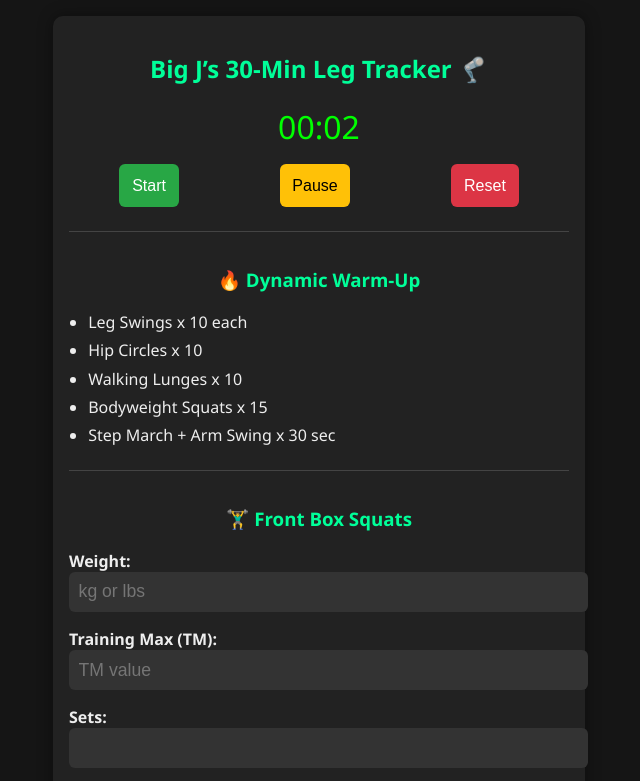
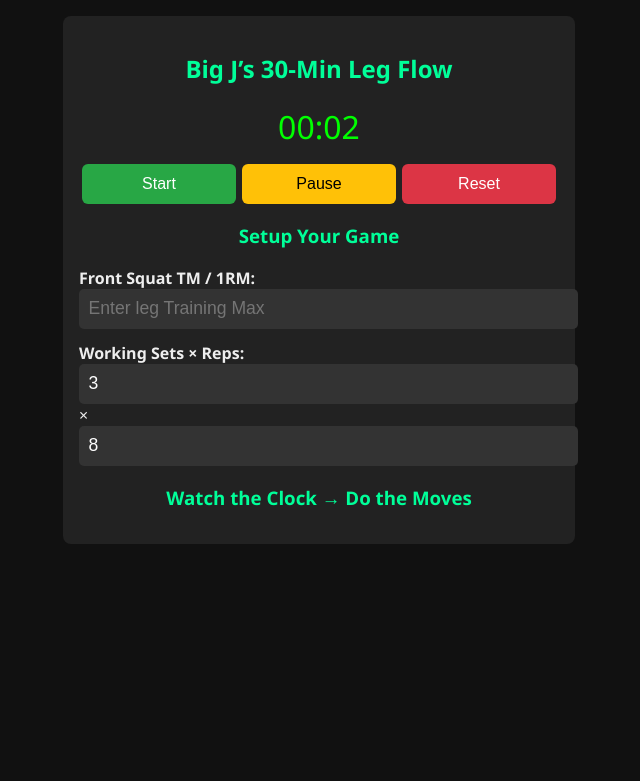
Before and after one commit to reflectRefrain/Squat, a plain HTML site: page index.html in a window 1280 px wide. Both pictures are taken after a click on the button "Start". Shown: the top 781 px of the page, without its empty margins (321-961 px from the left). Drawn offline with Linux system fonts and the light colour scheme.

Commit message:
Update index.html

```diff
--- a/index.html
+++ b/index.html
@@ -3,190 +3,99 @@
 <head>
   <meta charset="UTF-8" />
   <meta name="viewport" content="width=device-width, initial-scale=1.0"/>
-  <title>Big J's Leg Day Tracker</title>
+  <title>Big J’s Leg Day Timer & Tracker</title>
   <style>
-    body {
-      font-family: 'Segoe UI', sans-serif;
-      background: #151515;
-      color: #eee;
-      margin: 0;
-      padding: 1rem;
-    }
-
-    .container {
-      max-width: 500px;
-      margin: auto;
-      background: #222;
-      padding: 1rem;
-      border-radius: 10px;
-      box-shadow: 0 0 15px rgba(0,0,0,0.4);
-    }
-
-    h2, h3 {
-      text-align: center;
-      color: #00ff99;
-    }
-
-    label {
-      display: block;
-      margin-top: 1rem;
-      font-weight: bold;
-    }
-
-    input[type="number"] {
-      width: 100%;
-      padding: 0.6rem;
-      font-size: 1.1rem;
-      border: none;
-      border-radius: 6px;
-      background: #333;
-      color: #fff;
-    }
-
-    ul {
-      padding-left: 1.2rem;
-    }
-
-    .stretch-list li {
-      margin-bottom: 0.4rem;
-    }
-
-    .timer {
-      text-align: center;
-      font-size: 2rem;
-      margin: 1rem 0;
-      color: #0f0;
-    }
-
-    .button-group {
-      display: flex;
-      justify-content: space-around;
-      margin-top: 1rem;
-    }
-
-    button {
-      padding: 0.8rem;
-      font-size: 1rem;
-      border: none;
-      border-radius: 6px;
-      cursor: pointer;
-    }
-
-    .start-btn { background: #28a745; color: white; }
-    .pause-btn { background: #ffc107; color: #000; }
-    .reset-btn { background: #dc3545; color: white; }
-
-    .summary {
-      background: #0f0f0f;
-      padding: 1rem;
-      border-radius: 6px;
-      margin-top: 1rem;
-    }
-
-    .section {
-      margin-top: 1.5rem;
-      border-top: 1px solid #444;
-      padding-top: 1rem;
-    }
+    body { font-family: 'Segoe UI', sans-serif; background: #111; color: #eee; margin: 0; padding: 1rem; }
+    .container { max-width: 480px; margin: auto; background: #222; padding: 1rem; border-radius: 8px; }
+    h2, h3 { text-align: center; color: #00ff99; }
+    .timer { font-size: 2rem; text-align: center; margin: 1rem 0; color: #0f0; }
+    .btn-group { display: flex; justify-content: space-around; margin: 0.5rem 0; }
+    button { padding: 0.7rem; border: none; border-radius: 6px; font-size: 1rem; cursor: pointer; flex:1; margin:0 0.2rem; }
+    .start { background: #28a745; color: #fff; }
+    .pause { background: #ffc107; color: #000; }
+    .reset { background: #dc3545; color: #fff; }
+    .section { margin-top: 1rem; }
+    label { display: block; margin-top: 0.8rem; font-weight: bold; }
+    input[type=number] { width: 100%; padding: 0.6rem; font-size: 1.1rem; border: none; border-radius:5px; background: #333; color: #fff; }
+    .step { background: #333; padding: 0.8rem; border-radius: 5px; margin: 0.6rem 0; }
+    .highlight { color: #0ff; font-weight: bold; }
   </style>
 </head>
 <body>
   <div class="container">
-    <h2>Big J’s 30-Min Leg Tracker 🦿</h2>
-
-    <div class="timer" id="stopwatch">00:00</div>
-    <div class="button-group">
-      <button class="start-btn" onclick="startTimer()">Start</button>
-      <button class="pause-btn" onclick="pauseTimer()">Pause</button>
-      <button class="reset-btn" onclick="resetTimer()">Reset</button>
+    <h2>Big J’s 30‑Min Leg Flow</h2>
+    <div class="timer" id="timer">00:00</div>
+    <div class="btn-group">
+      <button class="start" onclick="startTimer()">Start</button>
+      <button class="pause" onclick="pauseTimer()">Pause</button>
+      <button class="reset" onclick="resetTimer()">Reset</button>
     </div>
 
     <div class="section">
-      <h3>🔥 Dynamic Warm-Up</h3>
-      <ul class="stretch-list">
-        <li>Leg Swings x 10 each</li>
-        <li>Hip Circles x 10</li>
-        <li>Walking Lunges x 10</li>
-        <li>Bodyweight Squats x 15</li>
-        <li>Step March + Arm Swing x 30 sec</li>
-      </ul>
+      <h3>Setup Your Game</h3>
+      <label>Front Squat TM / 1RM:</label>
+      <input type="number" id="tm" placeholder="Enter leg Training Max" oninput="prepareWarmup()" />
+      <label>Working Sets × Reps:</label>
+      <input type="number" id="sets" value="3" /> × <input type="number" id="reps" value="8" />
     </div>
 
     <div class="section">
-      <h3>🏋️‍♂️ Front Box Squats</h3>
-      <label for="squatWeight">Weight:</label>
-      <input type="number" id="squatWeight" placeholder="kg or lbs" />
-
-      <label for="squatTM">Training Max (TM):</label>
-      <input type="number" id="squatTM" placeholder="TM value" oninput="updateSquatStats()" />
-
-      <label for="squatSets">Sets:</label>
-      <input type="number" id="squatSets" />
-
-      <label for="squatReps">Reps:</label>
-      <input type="number" id="squatReps" />
-
-      <div class="summary">
-        <p><strong>Total Volume:</strong> <span id="squatVolume">0</span></p>
-        <p><strong>% of TM:</strong> <span id="squatPercent">0%</span></p>
-      </div>
-    </div>
-
-    <div class="section">
-      <h3>🔁 Superset (3 Rounds)</h3>
-      <p><strong>Romanian Deadlifts</strong> x 10</p>
-      <p><strong>Step-Ups</strong> OR <strong>Banded Leg Curls</strong> x 12 each leg</p>
-      <p>💡 Keep rest minimal — get that burn 🔥</p>
+      <h3>Watch the Clock → Do the Moves</h3>
+      <div id="stepsContainer"></div>
     </div>
   </div>
 
-  <script>
-    let timer, elapsed = 0, running = false;
+<script>
+  let timer, seconds = 0, running=false;
+  const steps = [
+    { time:0, label:"Warm-Up: Empty Bar", pct:0 },
+    { time:60, label:"Warm-Up: 50% TM", pct:0.5 },
+    { time:120, label:"Warm-Up: 70% TM", pct:0.7 },
+    { time:180, label:"Warm-Up: 80% TM", pct:0.8 },
+    { time:240, label:"Warm-Up: 90% TM", pct:0.9 },
+    { time:300, label:"Work Sets Start: Front Squats", pct:"work" },
+    { time:420, label:"Superset Begin: RDLs + Step-Ups", pct: null }
+  ];
 
-    function updateTimerDisplay() {
-      const min = Math.floor(elapsed / 60);
-      const sec = elapsed % 60;
-      document.getElementById("stopwatch").textContent =
-        String(min).padStart(2, '0') + ":" + String(sec).padStart(2, '0');
-    }
+  function startTimer(){
+    if(running) return;
+    running=true;
+    timer=setInterval(()=>{
+      seconds++;
+      updateTime(); highlightStep();
+    },1000);
+  }
+  function pauseTimer(){ clearInterval(timer); running=false; }
+  function resetTimer(){ pauseTimer(); seconds=0; updateTime(); highlightStep(); }
 
-    function startTimer() {
-      if (running) return;
-      running = true;
-      timer = setInterval(() => {
-        elapsed++;
-        updateTimerDisplay();
-      }, 1000);
-    }
+  function updateTime(){
+    const m = String(Math.floor(seconds/60)).padStart(2,'0');
+    const s = String(seconds%60).padStart(2,'0');
+    document.getElementById("timer").innerText = `${m}:${s}`;
+  }
 
-    function pauseTimer() {
-      clearInterval(timer);
-      running = false;
-    }
+  function prepareWarmup(){
+    const tm = parseFloat(document.getElementById("tm").value) || 0;
+    const sets = parseInt(document.getElementById("sets").value) || 3;
+    const reps = parseInt(document.getElementById("reps").value) || 8;
+    const container = document.getElementById("stepsContainer");
+    container.innerHTML = "";
+    steps.forEach(st => {
+      let weightInfo = "";
+      if(st.pct && typeof st.pct === 'number') weightInfo = ` → ${Math.round(tm * st.pct)} weight`;
+      else if(st.pct === "work") weightInfo = ` → ${sets}×${reps} @ ~${Math.round(tm*0.7)} each set`;
+      container.innerHTML += `<div class="step" id="step${st.time}">${formatTime(st.time)} - ${st.label}${weightInfo}</div>`;
+    });
+  }
 
-    function resetTimer() {
-      pauseTimer();
-      elapsed = 0;
-      updateTimerDisplay();
-    }
-
-    const squatInputs = ["squatWeight", "squatTM", "squatSets", "squatReps"];
-    squatInputs.forEach(id => {
-      document.getElementById(id).addEventListener('input', updateSquatStats);
+  function highlightStep(){
+    steps.forEach(st=>{
+      const el = document.getElementById(`step${st.time}`);
+      if(seconds >= st.time && seconds < st.time + 60) el.classList.add('highlight');
+      else el?.classList.remove('highlight');
     });
-
-    function updateSquatStats() {
-      const w = parseFloat(document.getElementById("squatWeight").value) || 0;
-      const s = parseInt(document.getElementById("squatSets").value) || 0;
-      const r = parseInt(document.getElementById("squatReps").value) || 0;
-      const tm = parseFloat(document.getElementById("squatTM").value) || 1;
-
-      const vol = w * s * r;
-      const pct = ((w / tm) * 100).toFixed(1);
-
-      document.getElementById("squatVolume").textContent = vol;
-      document.getElementById("squatPercent").textContent = isNaN(pct) ? "0%" : `${pct}%`;
-    }
-  </script>
+  }
+  function formatTime(t){ const m=String(Math.floor(t/60)).padStart(2,'0'), s=String(t%60).padStart(2,'0'); return `${m}:${s}`; }
+</script>
 </body>
 </html>
```
